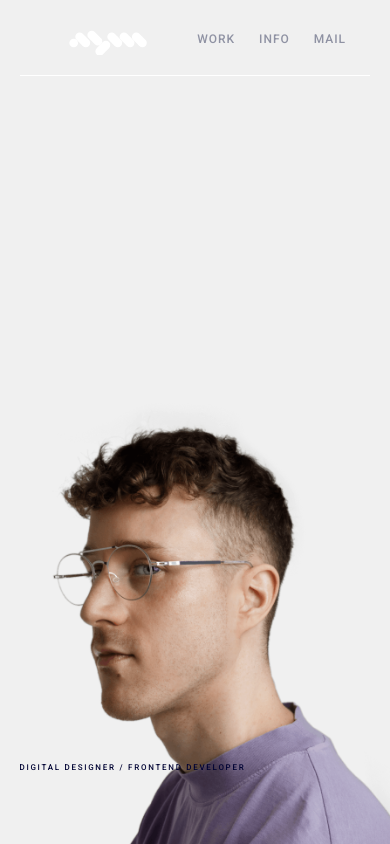
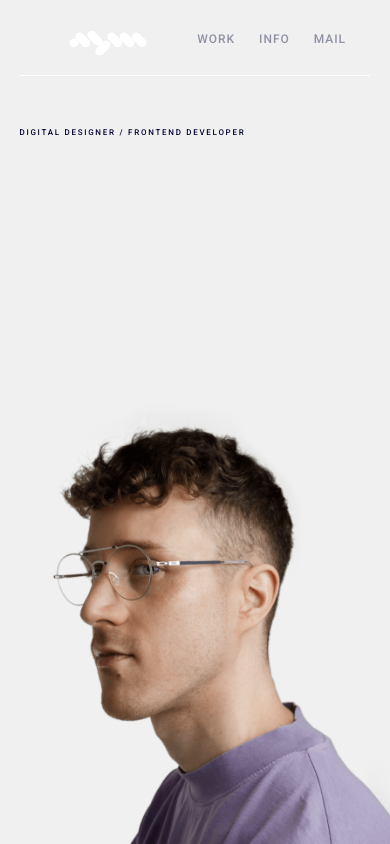
Before and after one commit to aeonyuonmiller/personal, a Next.js app: page / in a window 390 px wide. Built offline with nearby package versions, Linux system fonts and the light colour scheme.

Commit message:
minor changes

```diff
--- a/styles/globals.css
+++ b/styles/globals.css
@@ -183,7 +183,7 @@ a {
 .portrait {
   position: absolute;
   display: flex;
-  justify-content: end;
+  justify-content: flex-end;
   align-items: flex-end;
   height: 80vh;
   max-width: 750px;
@@ -197,6 +197,7 @@ a {
   position: absolute;
   bottom: 4.5em;
   width: 90%;
+  height: fit-content;
   left: 5%;
   grid-template-columns: 1fr 1fr;
   gap: 1em;
@@ -252,7 +253,7 @@ a {
   scroll-snap-align: center;
 
   display: inline-block;
-  align-items: end;
+  align-items: flex-end;
   background: var(--primary);
   color: var(--bg);
   text-transform: uppercase;
@@ -291,7 +292,7 @@ a {
     width: 100%;
   }
   .layout {
-    top: 6em;
+    top: 8em;
     grid-template-columns: 1fr;
   }
   .portrait{
```
